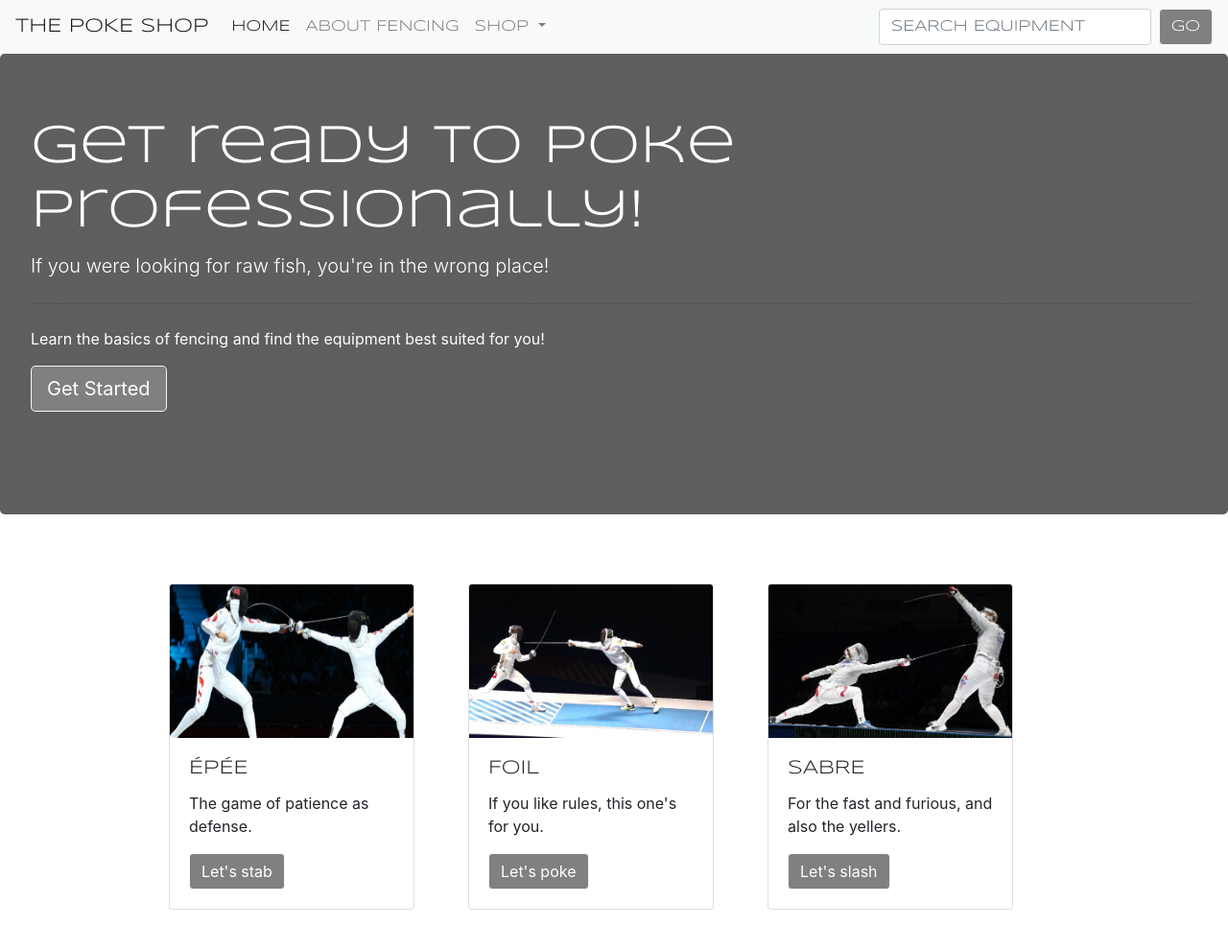
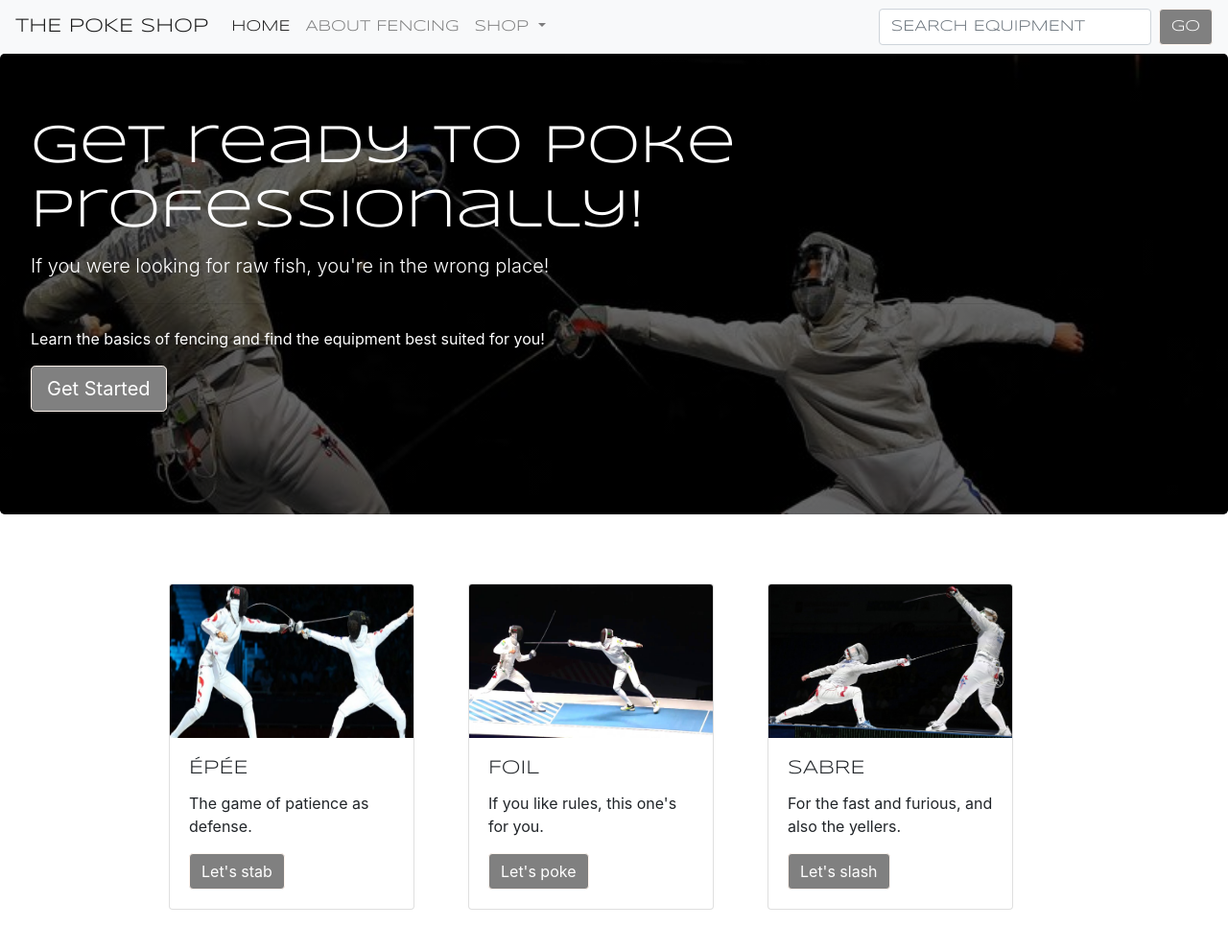
Before and after one commit to mlee3939/thePOKEship, a plain HTML site: page index.html in a window 1280 px wide. Shown: the top 991 px of the page at 96% size. Drawn offline with nearby package versions, Linux system fonts and the light colour scheme.

Commit message:
fixed hero (hopefully)

```diff
--- a/css/index.css
+++ b/css/index.css
@@ -3,7 +3,6 @@ font-family: 'Syncopate', sans-serif !important;
 }
 
 .jumbotron {
-    background-image: url("https://images2.alphacoders.com/729/thumb-1920-729739.jpg");
     background-repeat: no-repeat;
     background-size: cover;
     height: 60vh;
--- a/index.html
+++ b/index.html
@@ -52,7 +52,7 @@
       </nav>
 
 <!-- JUMBOTRON -->
-      <div class="jumbotron bg-cover text-white" style="background-image: linear-gradient(to bottom, rgba(0,0,0,0.6) 0%,rgba(0,0,0,0.6) 100%), url(../21-Week/images/BHSW7QIZZFEOZNB5APFP7RUBUI.jpeg)">
+      <div class="jumbotron bg-cover text-white" style="background-image: linear-gradient(to bottom, rgba(0,0,0,0.6) 0%,rgba(0,0,0,0.6) 100%), url(../thePOKEship/images/BHSW7QIZZFEOZNB5APFP7RUBUI.jpeg)">
         <h1 class="display-4">Get ready to poke professionally!</h1>
         <p class="lead">If you were looking for raw fish, you're in the wrong place!</p>
         <hr class="my-4">
```
